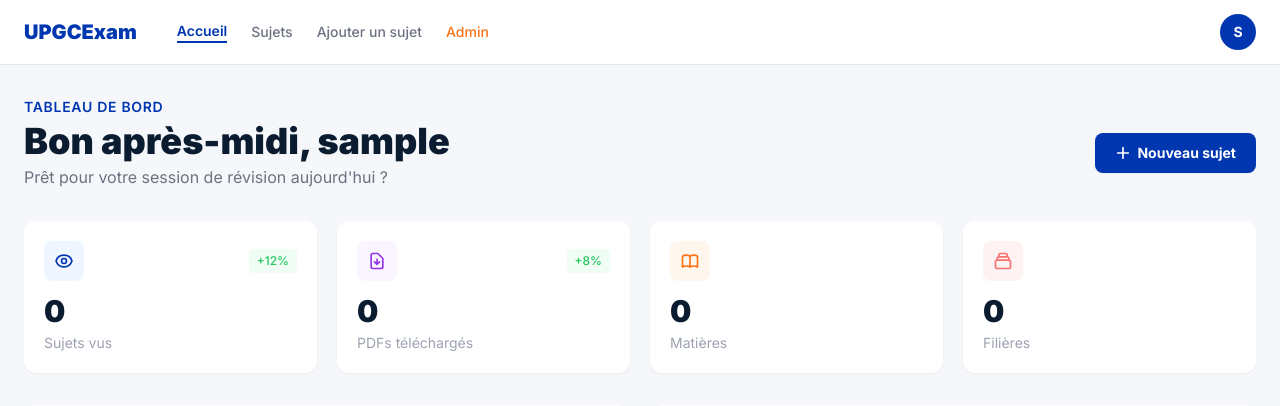
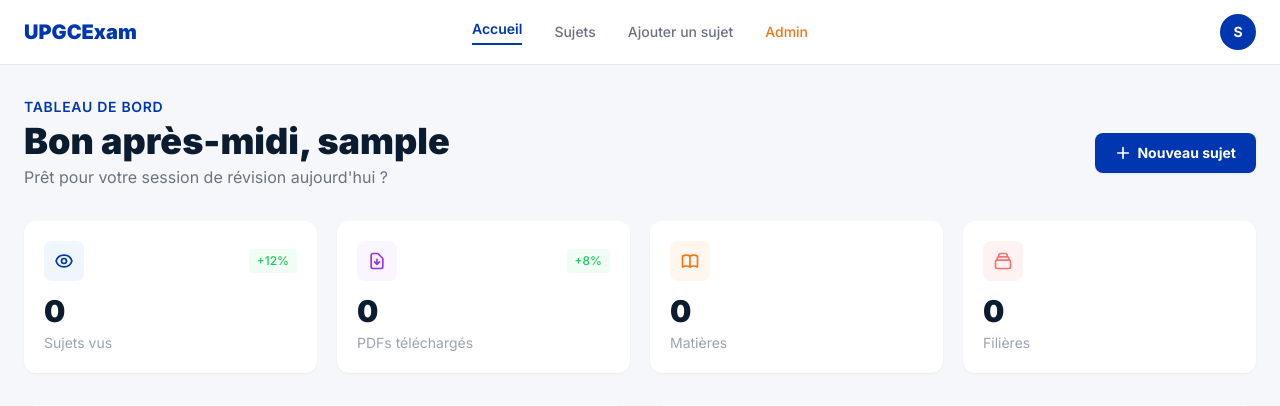
Before and after one commit to TANNOU-dev/upgcexam, a Django app: page /tableau-de-bord/ in a window 1280 px wide. Shown: the top 406 px of the page. Run offline with Django 5.2, Linux system fonts and the light colour scheme; the visitor is signed in with stand-in values (Sample User, id 1); data that the repository does not hold is empty; some libraries are stand-ins or nearby versions.

Commit message:
fix(tableau_de_bord): header reorganise (logo/gauche, nav/centre, avatar/droite)

```diff
--- a/core/templates/core/tableau_de_bord.html
+++ b/core/templates/core/tableau_de_bord.html
@@ -11,21 +11,21 @@
     </style>
 </head>
 <body class="bg-[#F5F7FA] min-h-screen">
-    <!-- HEADER : Logo + Navigation à gauche, Recherche + Avatar à droite -->
+    <!-- HEADER : Logo à gauche, Navigation centrée, Avatar à droite -->
     <header class="bg-white border-b border-gray-200">
-        <div class="max-w-7xl mx-auto px-6 h-16 flex items-center justify-between">
-            <div class="flex items-center space-x-10">
+        <div class="max-w-7xl mx-auto px-6 h-16 grid grid-cols-3 items-center">
+            <div>
                 <h1 class="text-xl font-black text-[#0037B0]">UPGCExam</h1>
-                <nav class="flex items-center space-x-6">
-                    <a href="{% url 'tableau_de_bord' %}" class="text-[#0037B0] font-semibold text-sm border-b-2 border-[#0037B0]">Accueil</a>
-                    <a href="{% url 'bibliotheque' %}" class="text-gray-500 hover:text-gray-700 font-medium text-sm">Sujets</a>
-                    <a href="{% url 'ajouter_sujet' %}" class="text-gray-500 hover:text-gray-700 font-medium text-sm">Ajouter un sujet</a>
-                    {% if request.user.is_staff %}
-                    <a href="{% url 'admin_dashboard' %}" class="text-orange-500 hover:text-orange-600 font-medium text-sm">Admin</a>
-                    {% endif %}
-                </nav>
             </div>
-            <div class="flex items-center space-x-3">
+            <nav class="justify-self-center hidden md:flex items-center space-x-8">
+                <a href="{% url 'tableau_de_bord' %}" class="text-[#0037B0] font-semibold text-sm border-b-2 border-[#0037B0] pb-1">Accueil</a>
+                <a href="{% url 'bibliotheque' %}" class="text-gray-500 hover:text-gray-700 font-medium text-sm">Sujets</a>
+                <a href="{% url 'ajouter_sujet' %}" class="text-gray-500 hover:text-gray-700 font-medium text-sm">Ajouter un sujet</a>
+                {% if request.user.is_staff %}
+                <a href="{% url 'admin_dashboard' %}" class="text-orange-500 hover:text-orange-600 font-medium text-sm">Admin</a>
+                {% endif %}
+            </nav>
+            <div class="justify-self-end flex items-center space-x-3">
 
                 <div class="relative" id="profileMenu">
                     <button onclick="toggleMenu()" class="w-9 h-9 bg-[#0037B0] rounded-full flex items-center justify-center text-white text-sm font-bold hover:bg-[#002A8A] transition cursor-pointer">
@@ -49,6 +49,7 @@
                         <path stroke-linecap="round" stroke-linejoin="round" stroke-width="2" d="M4 6h16M4 12h16M4 18h16"/>
                     </svg>
                 </button>
+        </div>
         </div>
         <!-- Mobile nav -->
         <div id="mobileMenu" class="hidden md:hidden border-t border-gray-100 px-6 py-4 bg-white">
```
